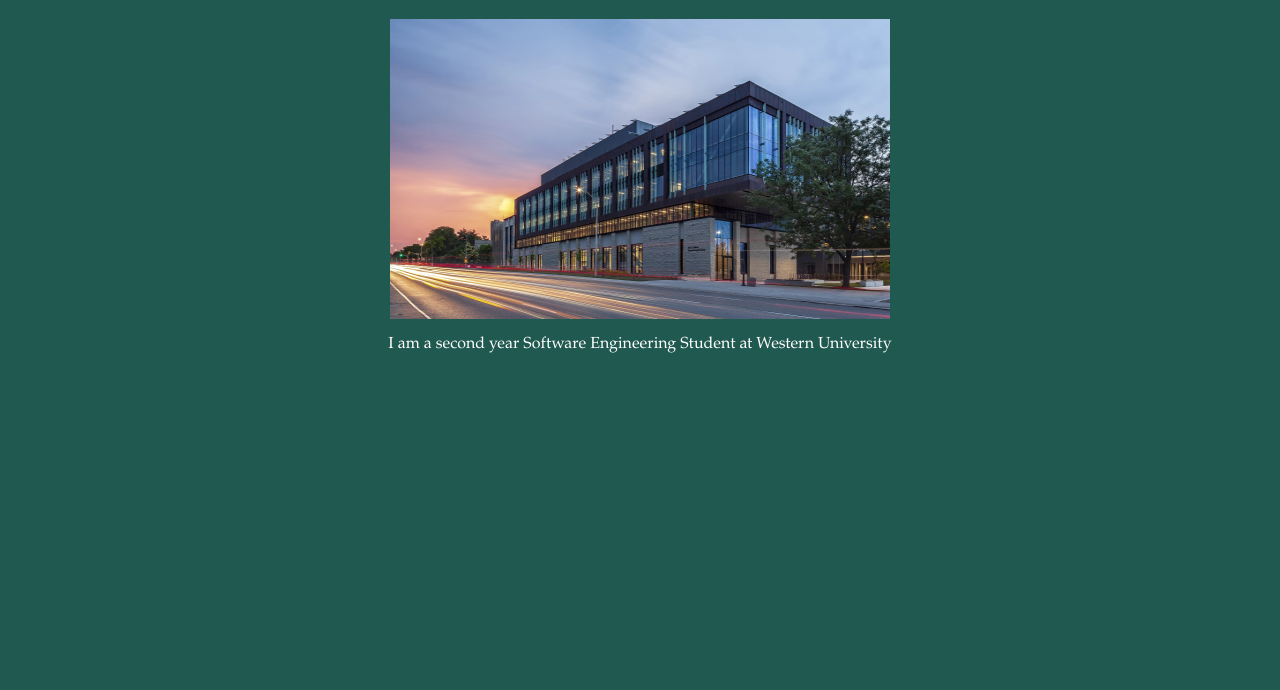
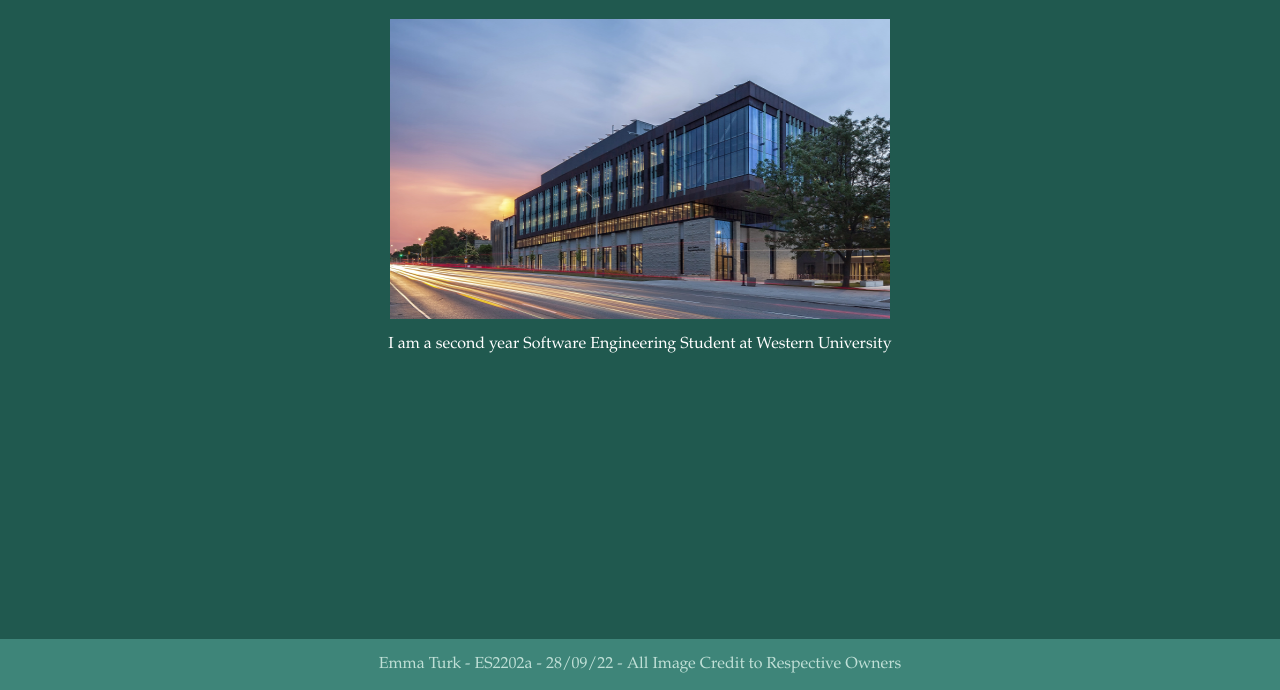
Before and after one commit to emmakturk/Portfolio, a plain HTML site: page myExperience.html in a window 1280 px wide. Shown: the part 110-800 px from the top of the page. Drawn offline with Linux system fonts and the light colour scheme.

Commit message:
Update myExperience.html

```diff
--- a/myExperience.html
+++ b/myExperience.html
@@ -33,6 +33,15 @@
   			background-color: #13342E;
   			color: white;
 		}
+		.footer {
+   			position: fixed;
+   			left: 0;
+   			bottom: 0;
+   			width: 100%;
+   			background-color: #3E8579;
+   			color: #BFDFD6;
+   			text-align: center;
+		}
 
 	</style>
 </head>
@@ -49,6 +58,9 @@
 	<h1>My Experience</h1>
 	<img src="engBuilding.jpg" width="500"height="300"align="center"/>
 	<p>I am a second year Software Engineering Student at Western University</p>
+	<div class="footer">
+  		<p>Emma Turk - ES2202a - 28/09/22 - All Image Credit to Respective Owners</p>
+	</div>
 
 </body>
 
```
